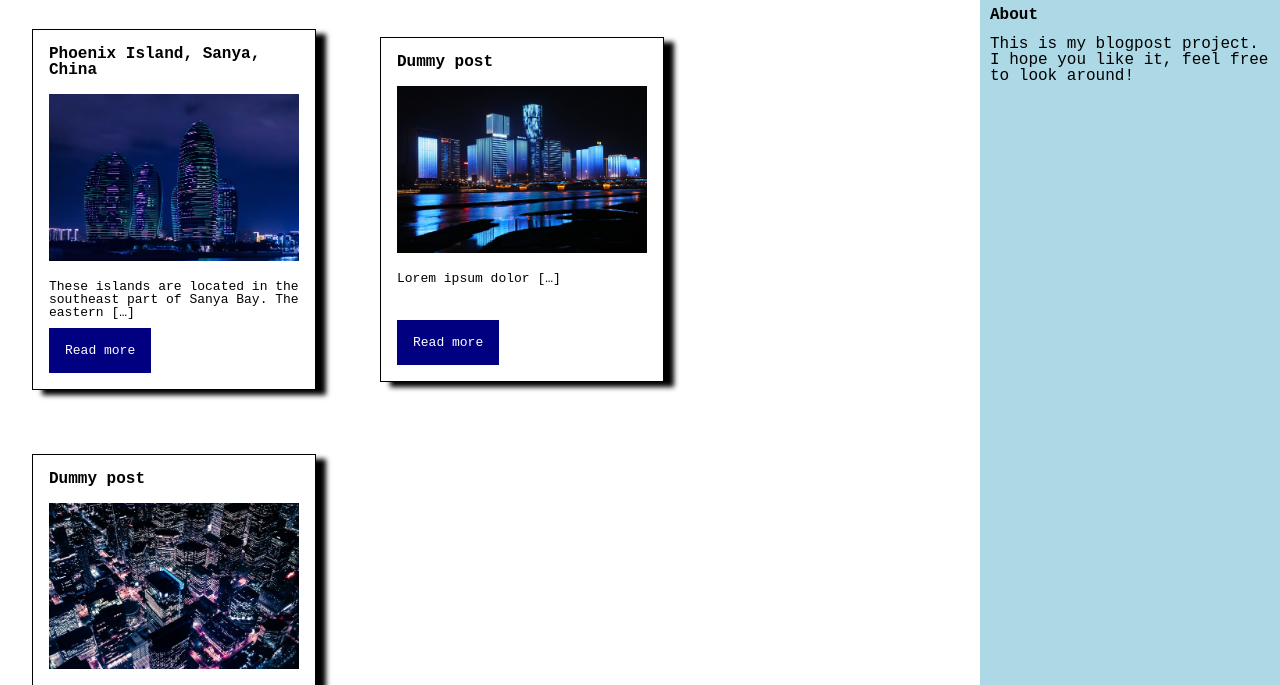
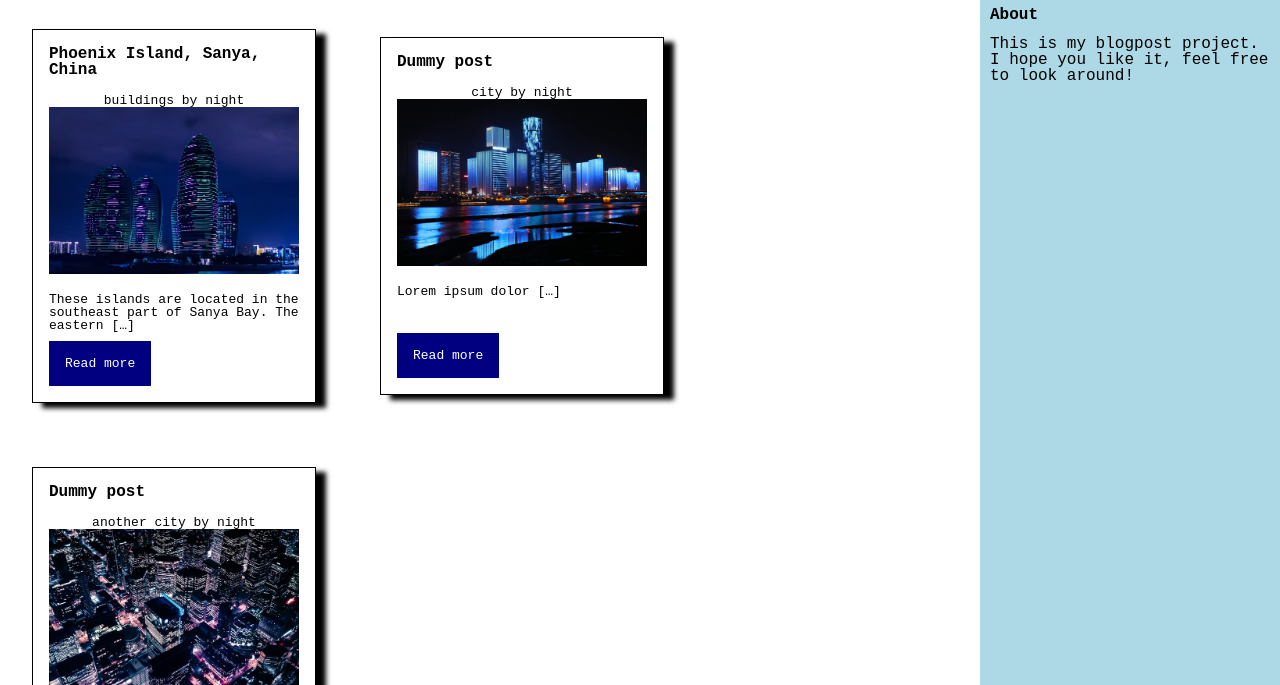
Before and after one commit to PatrickGratias/ud-my-blog-project, a plain HTML site: page index.html in a window 1280 px wide. Shown: the part 103-788 px from the top of the page. Drawn offline with Linux system fonts and the light colour scheme.

Commit message:
added figcaption,b,em,u and blockquote

```diff
--- a/css/main.css
+++ b/css/main.css
@@ -19,6 +19,10 @@ main {
   padding-bottom: 1rem;
 }
 
+figcaption {
+  text-align: center;
+}
+
 .card-text {
   margin-top: 1rem;
   min-height: 3rem;
--- a/index.html
+++ b/index.html
@@ -27,19 +27,28 @@
 <main>
   <article class="card">
       <h2 class="card-title">Phoenix Island, Sanya, China</h2>
-      <img src="img/denny-ryanto-7EHHidt3wyc-unsplash.jpg" alt="picture of the phoenix island in the Sanya bay by night" class="card-image">
+      <figure>
+        <figcaption>buildings by night</figcaption>
+        <img src="img/denny-ryanto-7EHHidt3wyc-unsplash.jpg" alt="picture of the phoenix island in the Sanya bay by night" class="card-image">
+      </figure>
       <p class="card-text">These islands are located in the southeast part of Sanya Bay. The eastern […]</p>
       <a href="blogpost/blogpost.html" class="card-button" role="button">Read more</a>
   </article>
   <article class="card">
       <h2 class="card-title">Dummy post</h2>
-      <img src="img/gundam-YxJVijPhzfg-unsplash.jpg" alt="dummy picture" class="card-image">
+      <figure>
+        <figcaption>city by night</figcaption>
+        <img src="img/gundam-YxJVijPhzfg-unsplash.jpg" alt="dummy picture" class="card-image">
+      </figure>
       <p class="card-text">Lorem ipsum dolor […]</p>
       <a href="#" class="card-button" role="button">Read more</a>
   </article>
   <article class="card">
       <h2 class="card-title">Dummy post</h2>
-      <img src="img/arturo-castaneyra-7laIG_Xv5FI-unsplash.jpg" alt="dummy picture" class="card-image">
+      <figure>
+        <figcaption>another city by night</figcaption>
+        <img src="img/arturo-castaneyra-7laIG_Xv5FI-unsplash.jpg" alt="dummy picture" class="card-image">
+      </figure>
       <p class="card-text">Lorem ipsum dolor […]</p>
       <a href="#" class="card-button" role="button">Read more</a>
   </article>
```
Also changed, not shown: blogpost/blogpost.html (+8 -3 lines).
